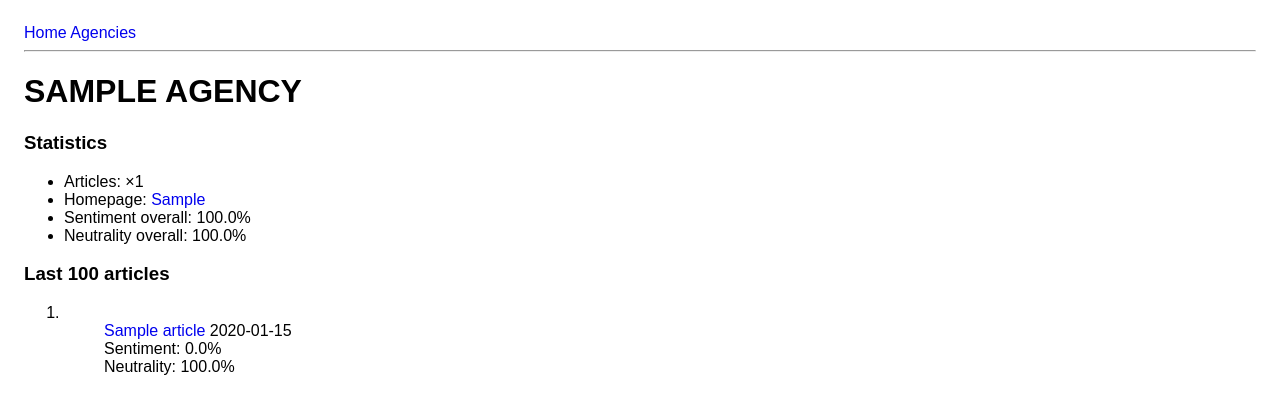
After one commit to mas-4/maudlin, a Flask app: a page that uses newscrawler/templates/agency.html in a window 1280 px wide. The commit adds this page. Shown: the top 414 px of the page. Run offline with Flask 2, Linux system fonts and the light colour scheme; tables that the repository leaves empty hold one stand-in row (values such as "Sample post").

Commit message:
Create agency page

```diff
--- a/newscrawler/routes.py
+++ b/newscrawler/routes.py
@@ -46,3 +46,8 @@ def index():
 def agencies():
     agencies = Agency.query.all()
     return render_template('agencies.html', agencies=agencies)
+
+@app.route('/agency/<agency>')
+def agency(agency):
+    agency = Agency.query.filter(Agency.name == agency).first_or_404()
+    return render_template('agency.html', agency=agency, Article=Article)
--- a/newscrawler/templates/agencies.html
+++ b/newscrawler/templates/agencies.html
@@ -3,7 +3,7 @@
     <ul class="cards">
     {% for agency in agencies %}
         <li>
-            <h1><a href="{{ agency.homepage }}">{{ agency.name.upper() }}</a></h1>
+            <h1><a href="{{ url_for('agency', agency=agency.name) }}">{{ agency.name.upper() }}</a></h1>
             <p>Articles: &times;{{ agency.articles.count() }}
             <p>Sentiment: {{ agency.cumulative_sentiment }}%</p>
             <p>Neutrality: {{ agency.cumulative_neutrality }}%</p>
--- /dev/null
+++ b/newscrawler/templates/agency.html
@@ -0,0 +1,26 @@
+{% extends "base.html" %}
+
+{% block content %}
+<h1>{{ agency.name.upper() }}</h1>
+<h3>Statistics</h3>
+<ul>
+    <li>Articles: &times;{{ agency.articles.count() }}</li>
+    <li>Homepage: <a href="{{ agency.homepage }}">{{ agency.homepage }}</a></li>
+    <li>Sentiment overall: {{ agency.cumulative_sentiment }}%</li>
+    <li>Neutrality overall: {{ agency.cumulative_neutrality }}%</li>
+</ul>
+
+<h3>Last 100 articles</h3>
+<ol>
+{% for article in agency.articles.order_by(Article.date.desc()).limit(100) %}
+    <li>
+        <ul style="list-style-type: none;">
+            <li><a href="{{ article.url }}">{{ article.title }}</a> {{ article.date }}</li>
+            <li>Sentiment: {{ article.sentiment }}%</li>
+            <li>Neutrality: {{ article.neutrality }}%</li>
+        </ul>
+    </li>
+{% endfor %}
+</ol>
+
+{% endblock %}
```
